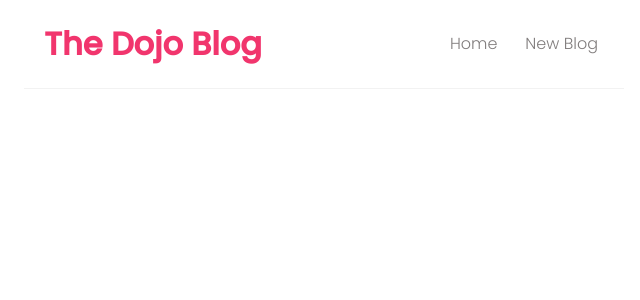
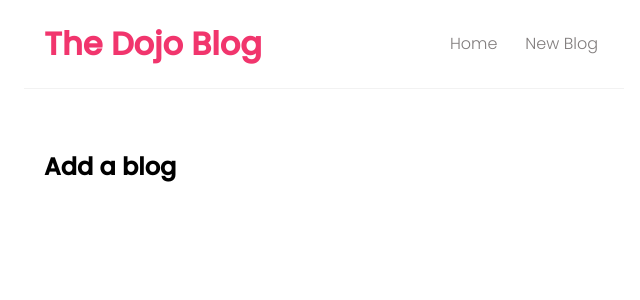
Before and after one commit to cedik456/react-net-ninja, a React (Vite) app: page /create in a window 1280 px wide. Shown: the top 300 px of the page, without its empty margins (316-956 px from the left). Built offline with nearby package versions, Linux system fonts and the light colour scheme.

Commit message:
Add exact match routes

```diff
--- a/src/App.jsx
+++ b/src/App.jsx
@@ -2,6 +2,7 @@ import React from "react";
 import Navbar from "./components/Navbar";
 import Home from "./components/Home";
 import { BrowserRouter as Router, Route, Routes } from "react-router-dom";
+import Create from "./components/Create";
 
 function App() {
   return (
@@ -11,6 +12,7 @@ function App() {
         <div className="content">
           <Routes>
             <Route path="/" element={<Home />} />
+            <Route path="/create" element={<Create />} />
           </Routes>
         </div>
       </div>
--- /dev/null
+++ b/src/components/Create.jsx
@@ -0,0 +1,11 @@
+import React from "react";
+
+function Create() {
+  return (
+    <div className="create-blog">
+      <h2>Add a blog</h2>
+    </div>
+  );
+}
+
+export default Create;
--- a/src/components/Navbar.jsx
+++ b/src/components/Navbar.jsx
@@ -5,8 +5,8 @@ function Navbar() {
     <div className="navbar">
       <h1>The Dojo Blog</h1>
       <div className="links">
-        <a href="#">Home</a>
-        <a href="#">New Blog</a>
+        <a href="/">Home</a>
+        <a href="/create">New Blog</a>
       </div>
     </div>
   );
```
